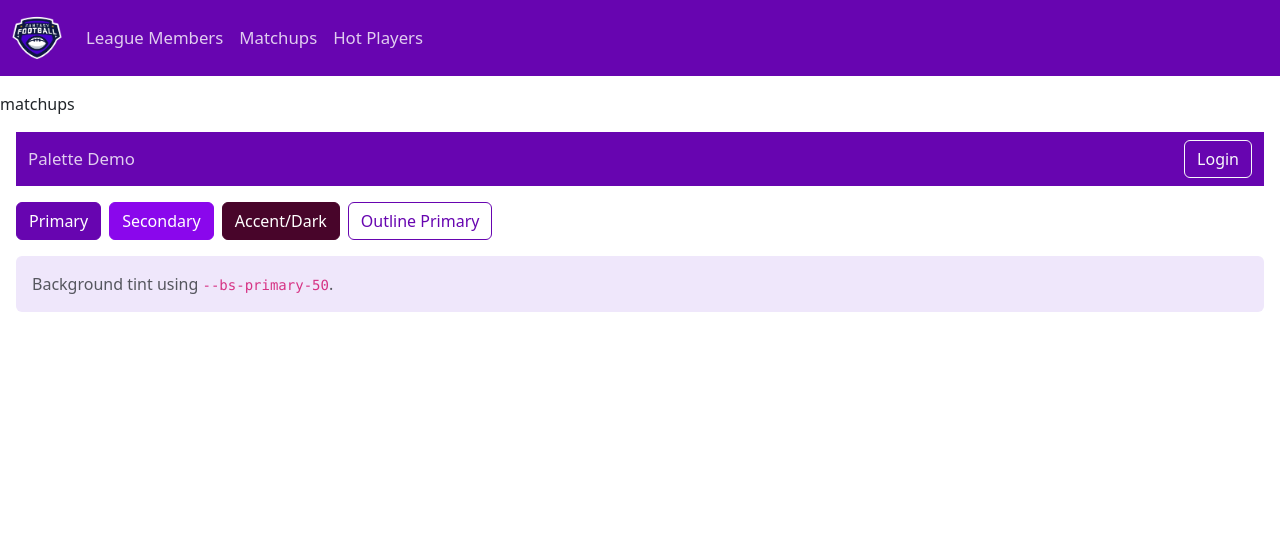
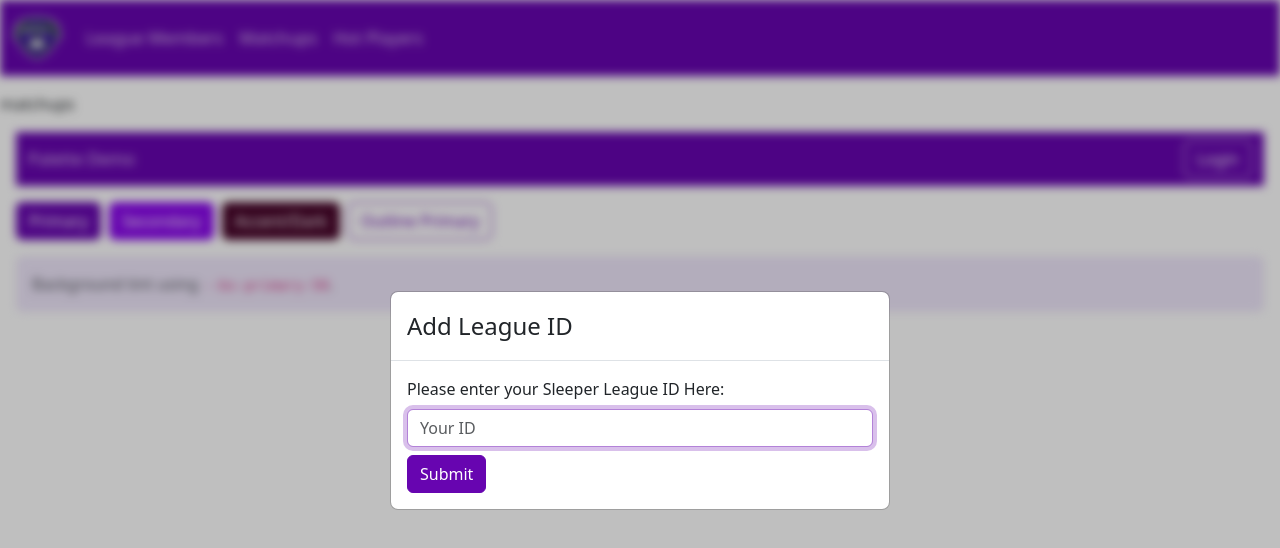
Before and after one commit to CS571-F25/p169, a React (Vite) app: page /#/matchups in a window 1280 px wide. Shown: the top 548 px of the page. Built offline with nearby package versions, Linux system fonts and the light colour scheme.

Commit message:
implemented the league modal

```diff
--- /dev/null
+++ b/src/components/InitialModal.jsx
@@ -0,0 +1,32 @@
+import { Button, Modal, Form } from "react-bootstrap";
+import { useState } from "react";
+
+export default function InitialModal(props) {
+
+    const [leagueId, setLeagueId] = useState("");
+    const [show, setShow] = useState(true);
+
+    const handleSubmit = () => {
+        console.log(`Submitting the following id: ${leagueId}`)
+        sessionStorage.setItem('leagueId', leagueId);
+        handleClose();
+    }
+
+    const handleClose = () => {setShow(false)}
+
+    return(
+        <Modal show={show} backdrop="static" centered>
+            <Modal.Header>
+                <Modal.Title>Add League ID</Modal.Title>
+            </Modal.Header>
+            <Modal.Body>
+                <Form>
+                    <Form.Label htmlFor='leagueIdInput'>Please enter your Sleeper League ID Here: </Form.Label>
+                    <Form.Control id='leagueIdInput' placeholder="Your ID" autoFocus value={leagueId} onChange={(e) => setLeagueId(e.target.value)}/>
+                    <Button onClick={handleSubmit} className="mt-2">Submit</Button>
+                </Form>
+            </Modal.Body>
+
+        </Modal>
+    )
+}
--- a/src/custom.scss
+++ b/src/custom.scss
@@ -104,3 +104,13 @@ $theme-colors: (
 
 /* Import Bootstrap after variables so the overrides apply */
 @import "../node_modules/bootstrap/scss/bootstrap.scss";
+
+/* Modal and backdrop styles */
+body.modal-open > *:not(.modal):not(.modal-backdrop) {
+    filter: blur(5px);
+}
+
+.modal-backdrop {
+    opacity: 0.5 !important;
+    background-color: rgba(0, 0, 0, 0.5);
+}
--- a/src/components/Matchups.jsx
+++ b/src/pages/Matchups.jsx
@@ -1,4 +1,4 @@
-import PaletteExample from "./PaletteExample";
+import PaletteExample from "../components/PaletteExample";
 
 export default function Matchups(props) {
     return(
--- a/src/components/Members.jsx
+++ b/src/pages/Members.jsx
@@ -1,5 +1,3 @@
-import { Button } from "react-bootstrap"
-
 export default function Members(props) {
     return (
         <div>
--- a/src/structural/App.jsx
+++ b/src/structural/App.jsx
@@ -1,13 +1,15 @@
-import Matchups from '../components/matchups'
-import Players from '../components/players'
-import Members from '../components/Members'
+import Matchups from '../pages/matchups'
+import Players from '../pages/Players'
+import Members from '../pages/Members'
 import Layout from './layout'
 import { HashRouter, Routes, Route } from 'react-router'
+import InitialModal from '../components/InitialModal'
 
 function App() {
 
   return (
       <HashRouter>
+         { sessionStorage.getItem('leagueId') != null ? '' : <InitialModal /> }
         <Routes>
           <Route path="/" element={<Layout/>}>
             <Route index element={<Members/>}></Route>
```
Also changed, not shown: src/components/Home.jsx (deleted, +0 -9 lines), src/index.css (line endings or trailing spaces), src/pages/Players.jsx (renamed from src/components/Players.jsx), 5 other files (tests, documents, lock files or other folders).
